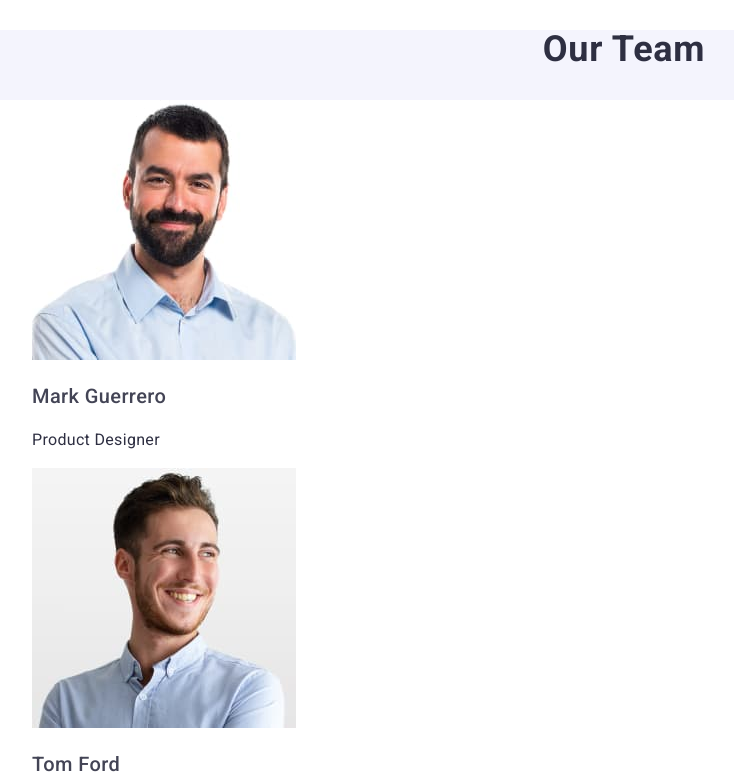
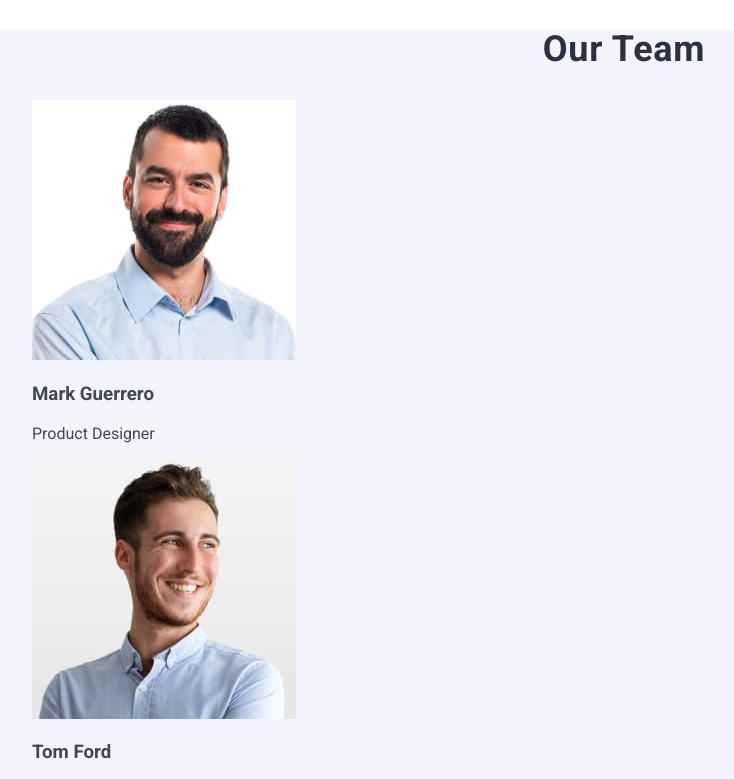
Before and after one commit to Andrii-Bilyk/goit-homework-02, a plain HTML site: page index.html in a window 1280 px wide. Shown: the part 1775-2554 px from the top of the page, without its empty margins (16-750 px from the left). Drawn offline with Linux system fonts and the light colour scheme.

Commit message:
Update styles.css

```diff
--- a/css/styles.css
+++ b/css/styles.css
@@ -126,16 +126,14 @@ body {
   letter-spacing: 0.02em;
   text-transform: capitalize;
 }
-.ourteam {
-  background-color: #ffffff;
-}
-.ourteam .title {
+
+.team-title .title {
   font-weight: 500;
   font-size: 20px;
   line-height: 1.2;
   letter-spacing: 0.02em;
 }
-.ourteam .text {
+.team-title .text {
   color: var(--primary-text-color);
   font-size: 16px;
   line-height: 1.5;
```
